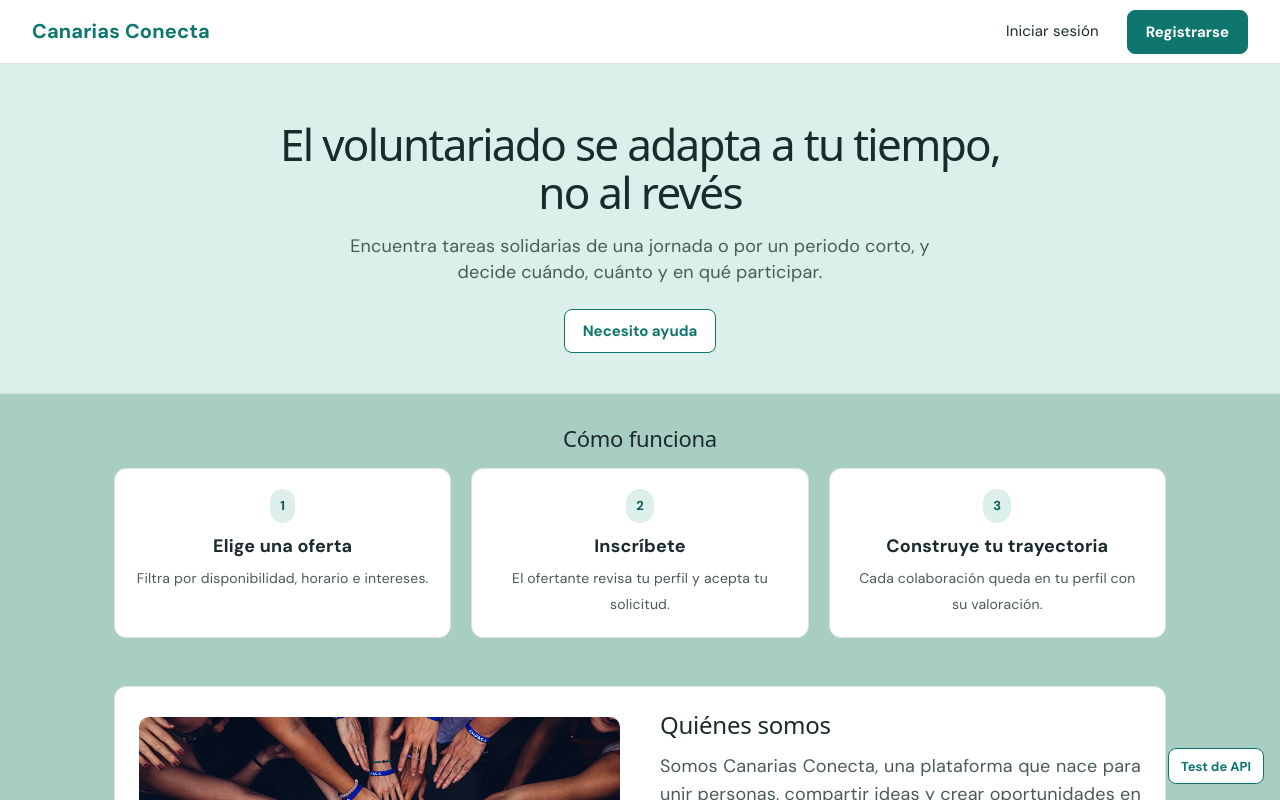
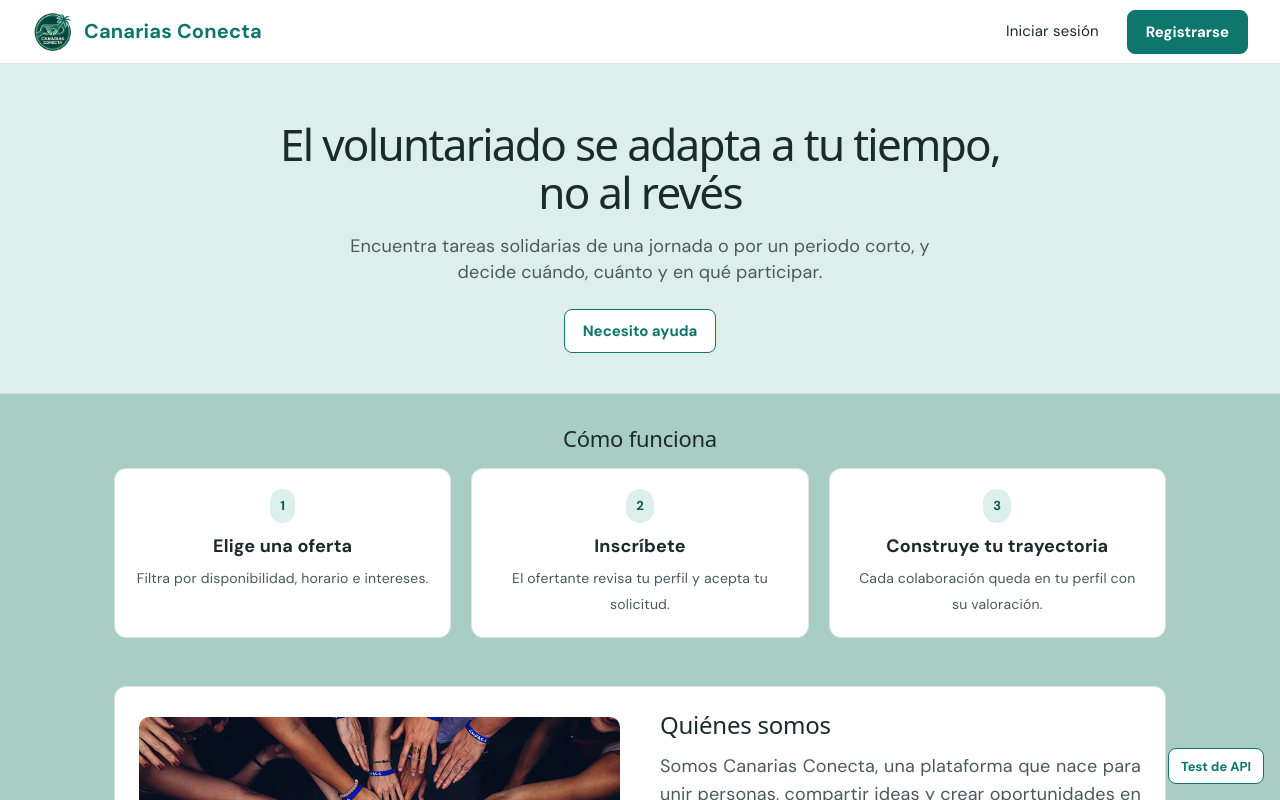
Before and after one commit to SyTW2627/Canarias_Conecta, a React (Vite) app in the folder client/: page / in a window 1280 px wide. Shown: the top 800 px of the page. Built offline with nearby package versions, Linux system fonts and the light colour scheme.

Commit message:
Añadir logo de la empresa al banner superior

```diff
--- a/client/src/App.css
+++ b/client/src/App.css
@@ -299,3 +299,21 @@ p {
     height: 220px;
   }
 }
+
+/* Estilos de la sección del logo en el banner superior */
+.brand {
+  display: flex;
+  align-items: center;
+  gap: 10px;
+  margin-right: auto;
+}
+
+.brand img {
+  width: 42px;
+  height: 42px;
+  object-fit: contain;
+}
+
+.brand .logo {
+  margin-right: 0;
+}
--- a/client/src/App.tsx
+++ b/client/src/App.tsx
@@ -91,7 +91,13 @@ function App() {
   return (
     <div className="home">
       <header className="nav">
-        <span className="logo">Canarias Conecta</span>
+        <div className="brand">
+          <img
+            src="/fotos/Logo_Canarias_Conecta_Sinfondo.png"
+            alt="Logo de Canarias Conecta"
+          />
+          <span className="logo">Canarias Conecta</span>
+        </div>
 
         {usuario ? (
           <>
```
Also changed, not shown: client/public/fotos/Logo_Canarias_Conecta.jpg (added), client/public/fotos/Logo_Canarias_Conecta_Sinfondo.png (added).
